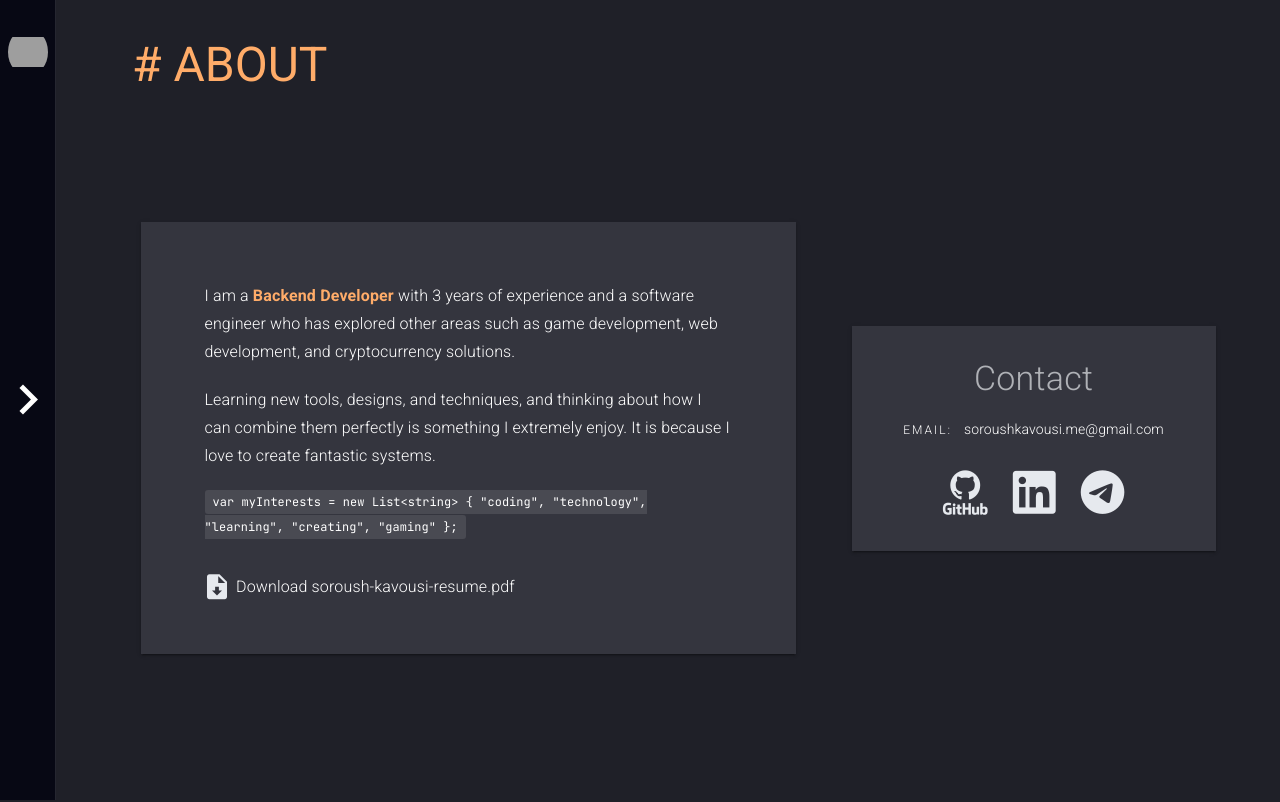
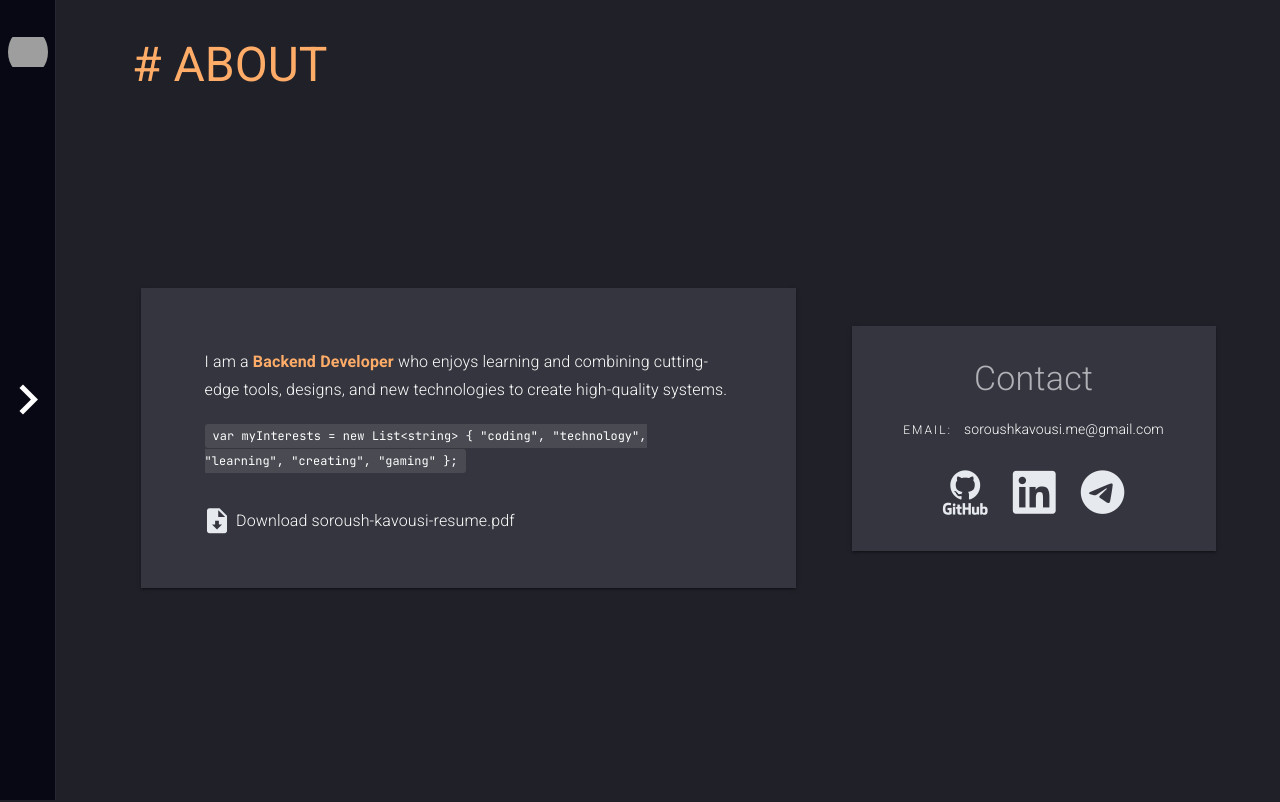
Before and after one commit to soroushkavousi/personal-website, a Nuxt app: page / in a window 1280 px wide. Shown: the top 802 px of the page. Built offline with nearby package versions, Linux system fonts and the light colour scheme; grey boxes are pictures that could not be loaded.

Commit message:
refactor: Improve the about

```diff
--- a/components/about/About.vue
+++ b/components/about/About.vue
@@ -23,16 +23,9 @@
             class="lighten-1 pt-md-15 pb-md-13 px-md-16 pa-10 text-md-subtitle-1 text-subtitle-2 font-weight-light"
           >
             <div class="mb-5">
-              I am a <span :class="vit">Backend Developer</span> with 3 years of
-              experience and a software engineer who has explored other areas
-              such as game development, web development, and cryptocurrency
-              solutions.
-            </div>
-
-            <div class="mb-5">
-              Learning new tools, designs, and techniques, and thinking about
-              how I can combine them perfectly is something I extremely enjoy.
-              It is because I love to create fantastic systems.
+              I am a <span :class="vit">Backend Developer</span> who enjoys
+              learning and combining cutting-edge tools, designs, and new
+              technologies to create high-quality systems.
             </div>
 
             <div class="text-md-subtitle-2 text-caption mb-8">
```
